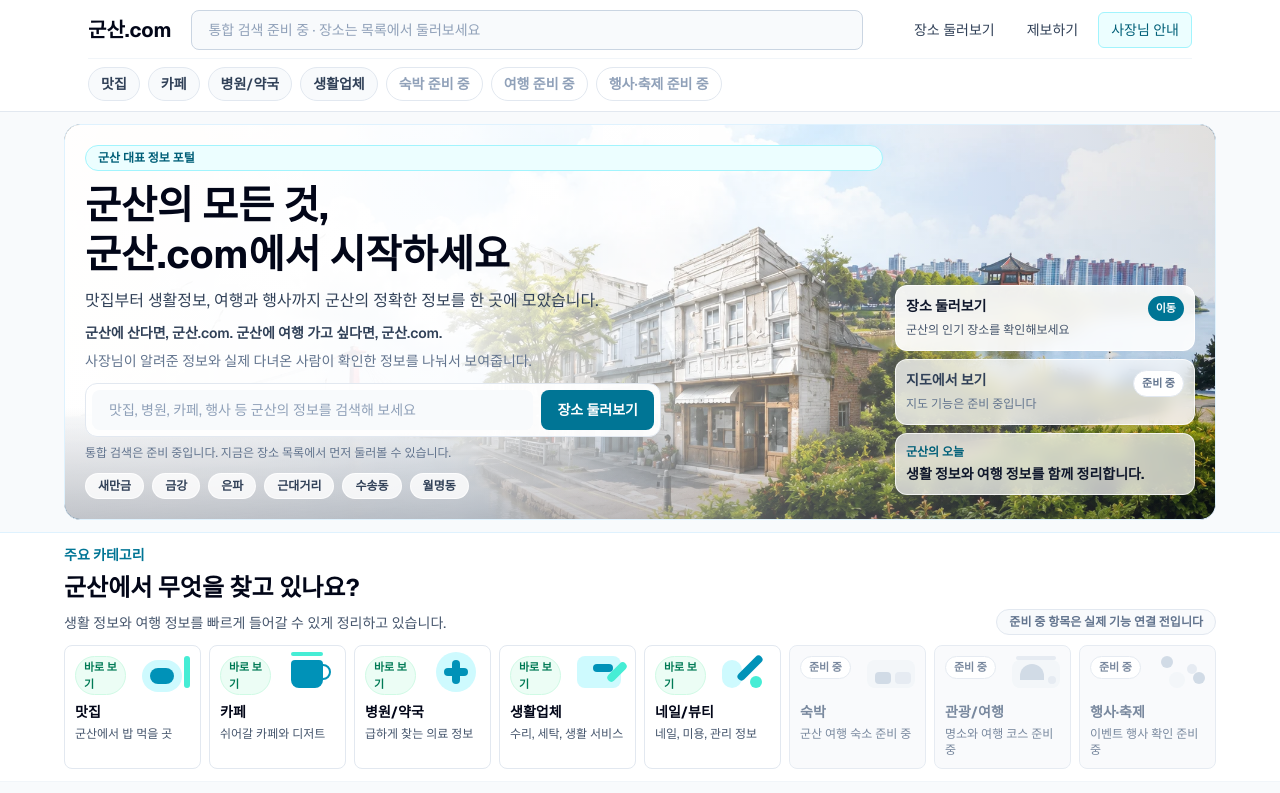
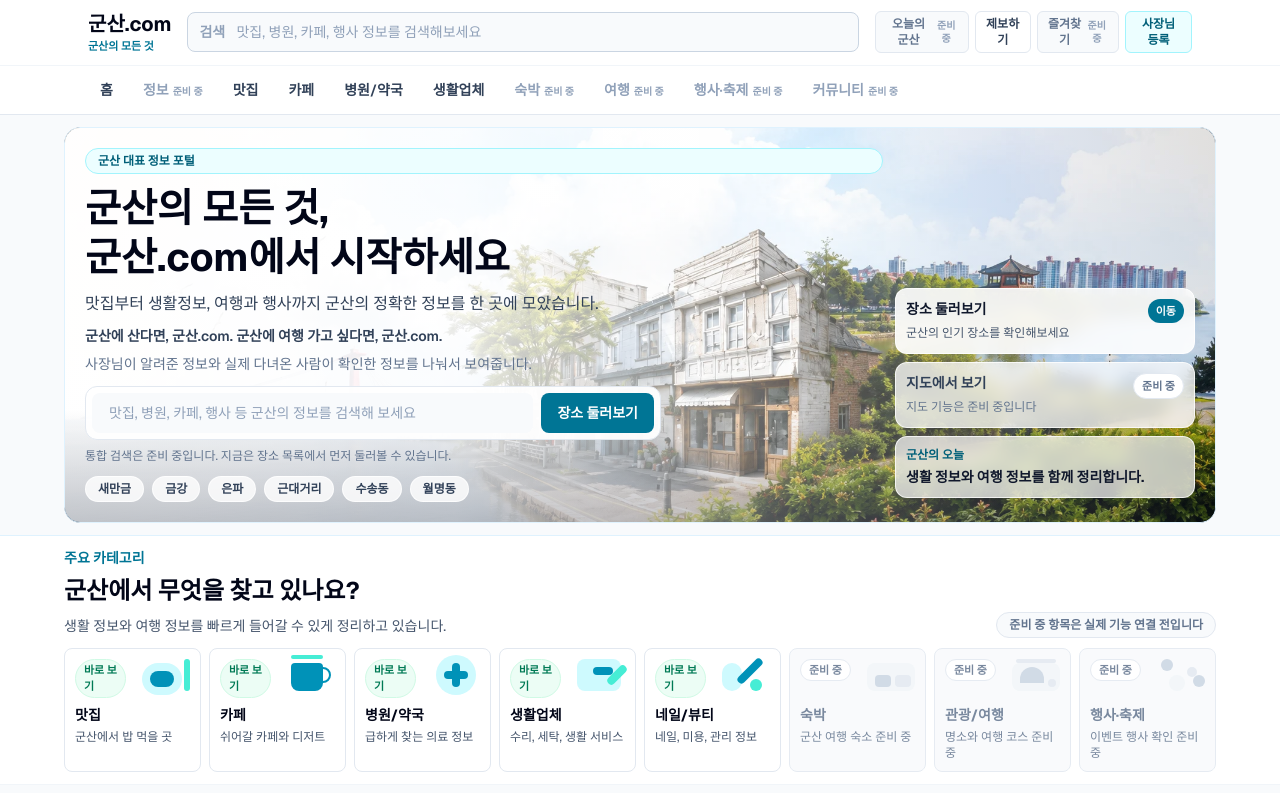
Before and after one commit to Aprasaks/gunsan-com, a Next.js app: page / in a window 1280 px wide. Shown: the top 793 px of the page. Built offline with nearby package versions, Linux system fonts and the light colour scheme.

Commit message:
상단바 레퍼런스형 포털 구조 재작업 #58

```diff
--- a/components/Header.tsx
+++ b/components/Header.tsx
@@ -1,11 +1,15 @@
 import Link from "next/link";
 
-const navigationLinks = [
-  { href: "/places", label: "장소 둘러보기" },
-  { href: "/submit", label: "제보하기" },
-];
+const utilityLinks = [
+  { label: "오늘의 군산", status: "준비 중", active: false },
+  { label: "제보하기", href: "/submit", active: true },
+  { label: "즐겨찾기", status: "준비 중", active: false },
+  { label: "사장님 등록", href: "/owners", active: true },
+] as const;
 
 const portalLinks = [
+  { label: "홈", href: "/", active: true },
+  { label: "정보", active: false },
   { label: "맛집", href: "/places", active: true },
   { label: "카페", href: "/places", active: true },
   { label: "병원/약국", href: "/places", active: true },
@@ -13,75 +17,101 @@ const portalLinks = [
   { label: "숙박", active: false },
   { label: "여행", active: false },
   { label: "행사·축제", active: false },
+  { label: "커뮤니티", active: false },
 ] as const;
 
 export default function Header() {
   return (
     <header className="border-b border-slate-200 bg-white">
-      <div className="mx-auto w-full max-w-6xl px-4 py-2.5 sm:px-6">
-        <div className="flex flex-col gap-2.5 lg:flex-row lg:items-center lg:gap-5">
+      <div className="border-b border-slate-100">
+        <div className="mx-auto flex w-full max-w-6xl flex-col gap-2 px-4 py-2.5 sm:px-6 lg:flex-row lg:items-center lg:gap-4">
           <Link
             href="/"
-            className="shrink-0 text-xl font-bold tracking-normal text-slate-950"
+            className="shrink-0"
             aria-label="군산.com 홈"
           >
+            <span className="block text-xl font-bold tracking-normal text-slate-950">
               군산.com
+            </span>
+            <span className="block text-[11px] font-semibold text-cyan-700">
+              군산의 모든 것
+            </span>
           </Link>
 
           <div className="relative w-full min-w-0 lg:max-w-2xl">
             <label htmlFor="site-search" className="sr-only">
               군산 생활 정보 검색
             </label>
+            <span
+              className="pointer-events-none absolute left-3 top-1/2 -translate-y-1/2 text-sm font-bold text-slate-400"
+              aria-hidden="true"
+            >
+              검색
+            </span>
             <input
               id="site-search"
               type="search"
-              placeholder="통합 검색 준비 중 · 장소는 목록에서 둘러보세요"
+              placeholder="맛집, 병원, 카페, 행사 정보를 검색해보세요"
               readOnly
-              className="h-10 w-full rounded-lg border border-slate-300 bg-slate-50 px-4 text-sm text-slate-950 outline-none transition placeholder:text-slate-400 focus:border-cyan-600 focus:bg-white focus:ring-4 focus:ring-cyan-100"
+              className="h-10 w-full rounded-lg border border-slate-300 bg-slate-50 pl-12 pr-4 text-sm text-slate-950 outline-none transition placeholder:text-slate-400 focus:border-cyan-600 focus:bg-white focus:ring-4 focus:ring-cyan-100"
             />
           </div>
 
           <nav
-            className="grid w-full grid-cols-3 gap-2 text-sm font-medium text-slate-700 lg:ml-auto lg:flex lg:w-auto lg:flex-nowrap lg:items-center"
-            aria-label="주요 메뉴"
+            className="grid grid-cols-2 gap-1.5 text-xs font-semibold text-slate-600 sm:grid-cols-4 lg:ml-auto lg:flex lg:w-auto lg:flex-nowrap lg:items-center"
+            aria-label="유틸 메뉴"
           >
-            {navigationLinks.map((link) => (
+            {utilityLinks.map((link) =>
+              link.active ? (
                 <Link
-                key={link.href}
+                  key={link.label}
                   href={link.href}
-                className="inline-flex min-h-9 items-center justify-center rounded-md px-2 py-1.5 text-center transition hover:bg-slate-100 hover:text-slate-950 lg:px-3"
+                  className={[
+                    "inline-flex min-h-8 items-center justify-center rounded-md border px-2.5 py-1 text-center transition",
+                    link.label === "사장님 등록"
+                      ? "border-cyan-200 bg-cyan-50 text-cyan-800 hover:border-cyan-300 hover:bg-cyan-100"
+                      : "border-slate-200 bg-white text-slate-700 hover:bg-slate-50 hover:text-slate-950",
+                  ].join(" ")}
                 >
                   {link.label}
                 </Link>
-            ))}
-            <Link
-              href="/owners"
-              className="inline-flex min-h-9 items-center justify-center rounded-md border border-cyan-200 bg-cyan-50 px-2 py-1.5 text-center text-cyan-800 transition hover:border-cyan-300 hover:bg-cyan-100 lg:px-3"
+              ) : (
+                <span
+                  key={link.label}
+                  className="inline-flex min-h-8 items-center justify-center rounded-md border border-slate-200 bg-slate-50 px-2.5 py-1 text-center text-slate-500"
                 >
-              사장님 안내
-            </Link>
+                  {link.label}
+                  <span className="ml-1 text-[10px] text-slate-400">
+                    {link.status}
+                  </span>
+                </span>
+              ),
+            )}
           </nav>
         </div>
+      </div>
 
+      <div className="mx-auto w-full max-w-6xl px-4 sm:px-6">
         <nav
-          className="mt-2 flex gap-2 overflow-x-auto border-t border-slate-100 pt-2 text-sm"
-          aria-label="군산 정보 바로가기"
+          className="flex gap-1.5 overflow-x-auto py-2 text-sm"
+          aria-label="군산 정보 카테고리"
         >
           {portalLinks.map((link) =>
             link.active ? (
               <Link
                 key={link.label}
                 href={link.href}
-                className="shrink-0 rounded-full border border-slate-200 bg-slate-50 px-3 py-1.5 font-semibold text-slate-700 transition hover:border-cyan-200 hover:bg-cyan-50 hover:text-cyan-800"
+                className="shrink-0 rounded-md px-3 py-1.5 font-semibold text-slate-700 transition hover:bg-cyan-50 hover:text-cyan-800"
               >
                 {link.label}
               </Link>
             ) : (
               <span
                 key={link.label}
-                className="shrink-0 rounded-full border border-slate-200 bg-white px-3 py-1.5 font-semibold text-slate-400"
+                className="shrink-0 rounded-md px-3 py-1.5 font-semibold text-slate-400"
               >
-                {link.label} 준비 중
+                {link.label}
+                <span className="ml-1 text-[10px]">준비 중</span>
               </span>
             ),
           )}
```
Lines whose indentation alone changed are shown as unchanged.
